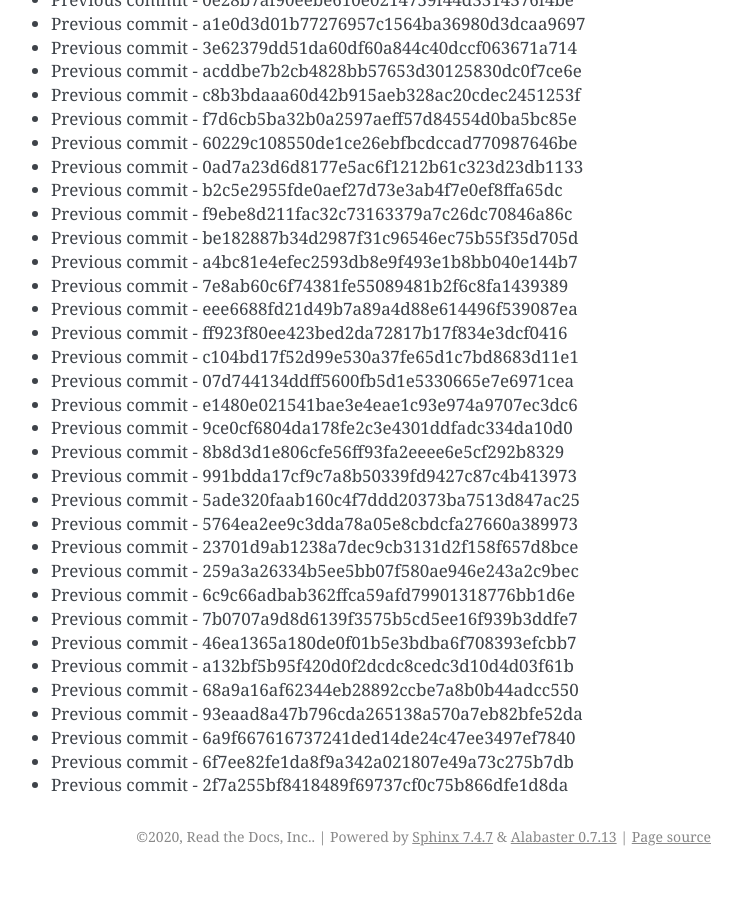
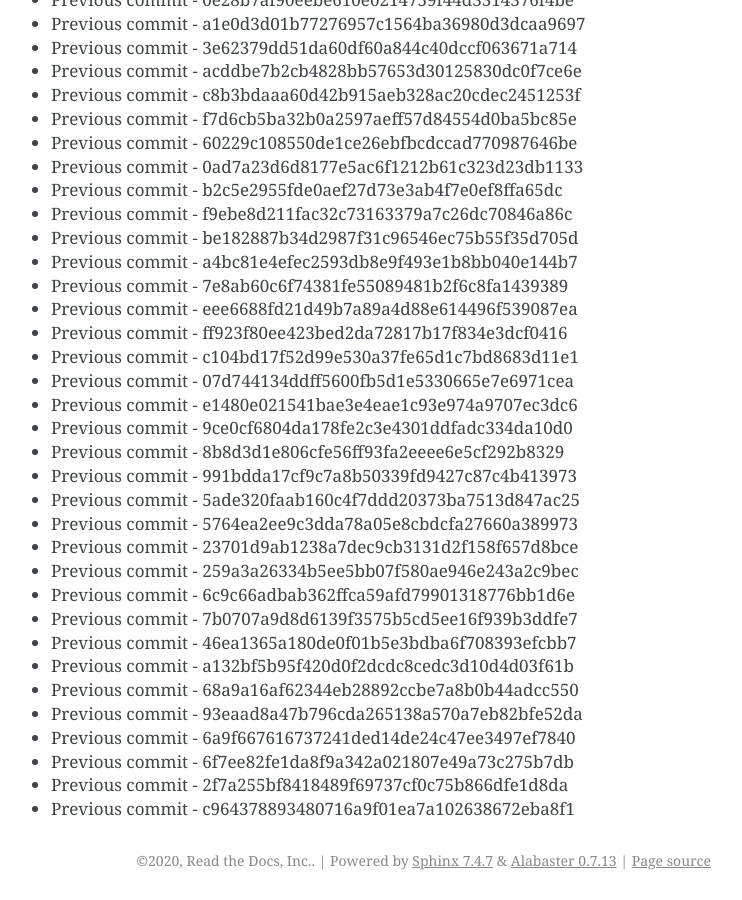
Before and after one commit to readthedocs/rtd-git-stresstest, a Sphinx documentation site: the page built from docs/updates.rst, in a window 1280 px wide and 900 px high, scrolled down 46988 px. Shown: the whole window, without its empty margins (399-1141 px from the left). Built offline with Sphinx 7.4.7, drawn with Linux system fonts in a browser that asks for light colours; before the commit the page ends 47864 px from its top, so only the background shows below that.

Commit message:
Generating commit from previous: c964378893480716a9f01ea7a102638672eba8f1

```diff
--- a/docs/updates.rst
+++ b/docs/updates.rst
@@ -2006,3 +2006,4 @@ It can be tested for any performance characteristics.
 * Previous commit - 6a9f667616737241ded14de24c47ee3497ef7840
 * Previous commit - 6f7ee82fe1da8f9a342a021807e49a73c275b7db
 * Previous commit - 2f7a255bf8418489f69737cf0c75b866dfe1d8da
+* Previous commit - c964378893480716a9f01ea7a102638672eba8f1
```
